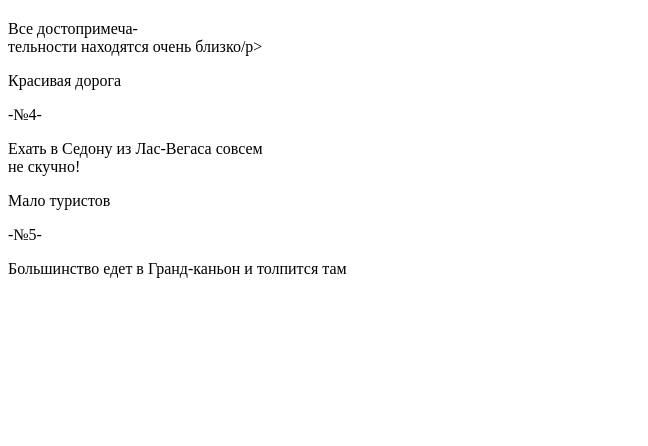
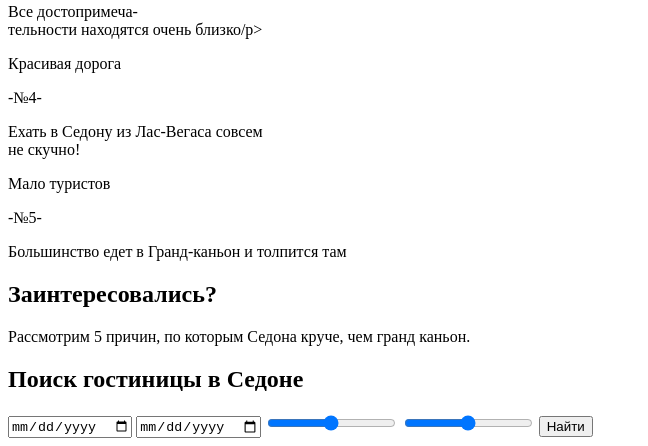
Before and after one commit to samarieta/Sedona, a plain HTML site: page index.html in a window 1280 px wide. Shown: the part 737-1183 px from the top of the page, without its empty margins (0-648 px from the left). Before the commit the page ends 1031 px from the top, so only its background shows below. Drawn offline with Linux system fonts and the light colour scheme.

Commit message:
header and form

```diff
--- a/index.html
+++ b/index.html
@@ -6,6 +6,7 @@
 </head>
 <body>
   <header class="main-header">
+   <div class="container white">
     <nav class="main-navigation">
     <ul>
       <li class="active">
@@ -20,10 +21,12 @@
       <li>
         <a href="#">Гостиницы</a>
       </li>
+      </ul>
      </nav>
       <div class="mini-logo">
         <img src="#" alt="mini-logo">
       </div>
+    </div>
   </header>
   <div class="container">
       <div class="logo">
@@ -31,10 +34,11 @@
       </div>
 
     <section class="features-promo">
-      <h1>Седона - небольшой городок в Аризоне, заслуживающий большего!</h1>
+      <p class="features-title">Седона - небольшой городок в Аризоне, заслуживающий большего!</h1>
       <p>Рассмотрим 5 причин, по которым Седона круче, чем гранд каньон.</p>
     </section>
-      <section class="blue-features">
+
+       <section class="blue-features">
        <div class="features-item">
         <div class="features-title">Настоящий городок</div>
       <p>-№1-</p>
@@ -87,9 +91,22 @@
       <p>Большинство едет в Гранд-каньон и толпится там</p>
       </div>
     </section>
+    <section class="features-promo">
+      <h1>Заинтересовались?</h1>
+      <p>Рассмотрим 5 причин, по которым Седона круче, чем гранд каньон.</p>
+    </section>
     </div>
+    <section class="form-content">
+    <div class="appointment-form">
+      <h2 class="features-title">Поиск гостиницы в Седоне</h2>
+    <form action="/echo" method="post">
+     <input type="date" name="date" placeholder="24 апреля 2014"> <!-- check name-->
+     <input type="date" name="date" placeholder="4 июля 2014"> <!-- check name-->
+     <input type="range" name="adult" value="" placeholder="2"> <!-- check name-->
+     <input type="range" name="child" value=""  placeholder="0"> <!-- check name-->
+      <button type="submit" class="btn">Найти</button>
 
-
+      </form>
   <footer class="container">
 
   </footer>
```
